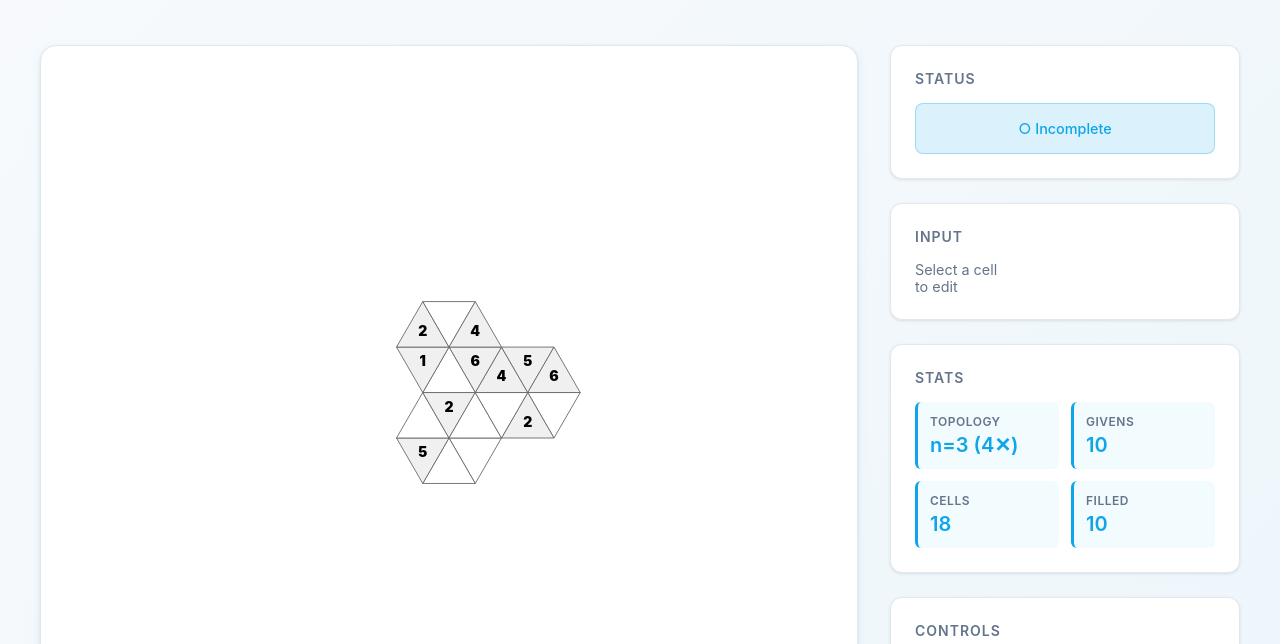
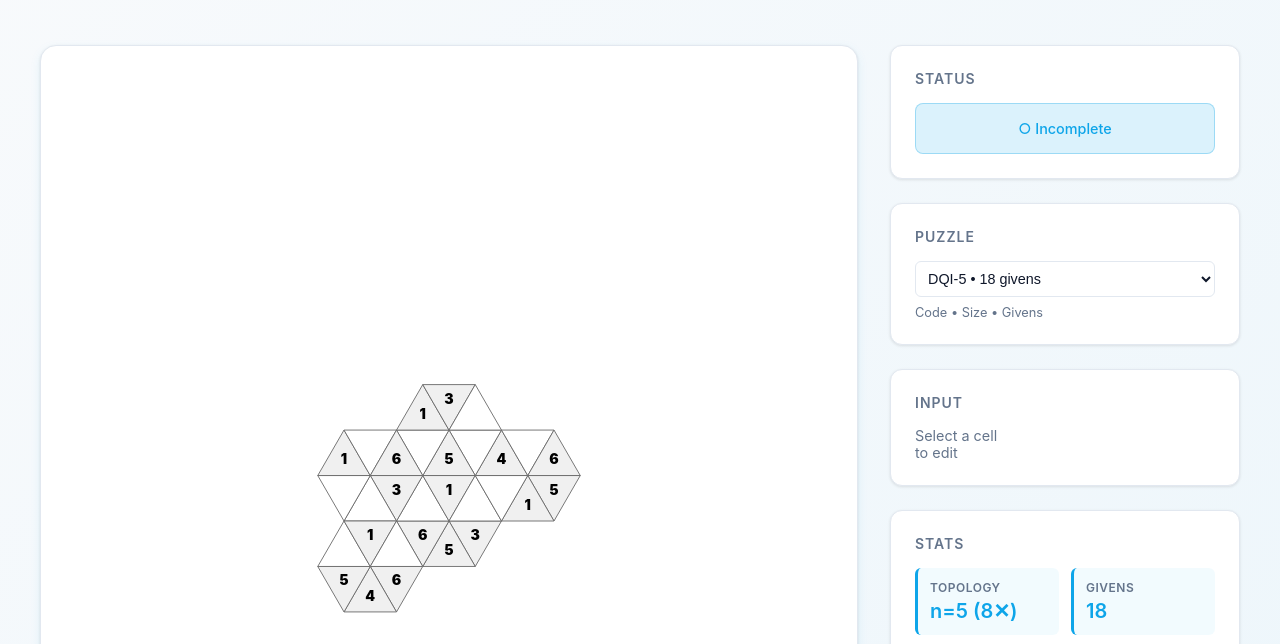
Before and after one commit to lcrh/snowflakesudoku, a plain HTML site: page static/index.html in a window 1280 px wide. Shown: the part 122-766 px from the top of the page. Drawn offline with Linux system fonts and the light colour scheme.

Commit message:
Add puzzle selector dropdown and expand dataset to 19 puzzles (n=1 to n=19)
Features:
- 19 new puzzles across topologies n=1,2,3,4,5,6,7,8,9,10,13,16,19
- Each puzzle has a unique 3-letter alphanumeric code (e.g., A3J-4)
- Code format: CODE-SIZE (e.g., P4A-1 is a size n=1 puzzle)
- Frontend dropdown selector to choose specific puzzles
- Dropdown grouped by topology size for easy browsing
- Each option shows code, size, and number of givens

Frontend improvements:
- Added 'Puzzle' selector card in sidebar
- Dropdown organized by topology (optgroup)
- Shows puzzle code, cell count, and number of givens
- Current puzzle highlighted in dropdown
- Clicking dropdown immediately loads selected puzzle

Data changes:
- Updated export_static.py to preserve 'code' field
- Regenerated static/puzzles.json with all 19 puzzles
- New puzzles_large.json source data file

Dataset spans:
- n=1: 1 puzzle (6 cells)
- n=2 to n=7: 2 puzzles each (12-42 cells)
- n=8 to n=19: 1 puzzle each (48-114 cells)

Note: Larger topologies (n>19) hit CVC5 solver timeouts;
these can be generated separately if needed.

```diff
--- a/static/index.html
+++ b/static/index.html
@@ -151,6 +151,14 @@
                 <div class="card">
                     <h3>Status</h3>
                     <div id="status" class="status incomplete">Loading puzzle...</div>
+                </div>
+
+                <div class="card">
+                    <h3>Puzzle</h3>
+                    <select id="puzzleSelector" onchange="loadPuzzleByCode(this.value)" style="width: 100%; padding: 0.5rem; border-radius: 6px; border: 1px solid var(--border); background: white; color: var(--text-primary); font-size: 0.9rem;">
+                        <option value="">Select a puzzle...</option>
+                    </select>
+                    <p style="font-size: 0.8rem; color: var(--text-secondary); margin-top: 0.5rem;">Code • Size • Givens</p>
                 </div>
 
                 <div class="card">
@@ -350,6 +358,11 @@
             drawPuzzle();
             updateInputGrid();
             updateStats();
+            // Update selector to show current puzzle
+            const selector = document.getElementById('puzzleSelector');
+            if (puzzle.code) {
+                selector.value = puzzle.code;
+            }
         }
 
         function newPuzzle() {
@@ -372,11 +385,43 @@
             updateStats();
         }
 
+        function loadPuzzleByCode(code) {
+            if (!code) return;
+            const puzzle = allPuzzles.find(p => p.code === code);
+            if (puzzle) {
+                loadPuzzle(puzzle);
+            }
+        }
+
+        function populatePuzzleSelector() {
+            const selector = document.getElementById('puzzleSelector');
+            // Group by n for better organization
+            const byN = {};
+            for (const p of allPuzzles) {
+                if (!byN[p.n]) byN[p.n] = [];
+                byN[p.n].push(p);
+            }
+
+            // Add grouped options
+            for (const n of Object.keys(byN).sort((a, b) => parseInt(a) - parseInt(b))) {
+                const group = document.createElement('optgroup');
+                group.label = `Size n=${n} (${n * 6} cells)`;
+                for (const puzzle of byN[n]) {
+                    const option = document.createElement('option');
+                    option.value = puzzle.code;
+                    option.textContent = `${puzzle.code} • ${puzzle.givens} givens`;
+                    group.appendChild(option);
+                }
+                selector.appendChild(group);
+            }
+        }
+
         // --- Init ---
         fetch('puzzles.json')
             .then(r => r.json())
             .then(data => {
                 allPuzzles = data;
+                populatePuzzleSelector();
                 newPuzzle();
             });
     </script>
```
Also changed, not shown: puzzles_large.json (added, +1 -0 lines), static/puzzles.json (+1 -1 lines), 1 other file.
